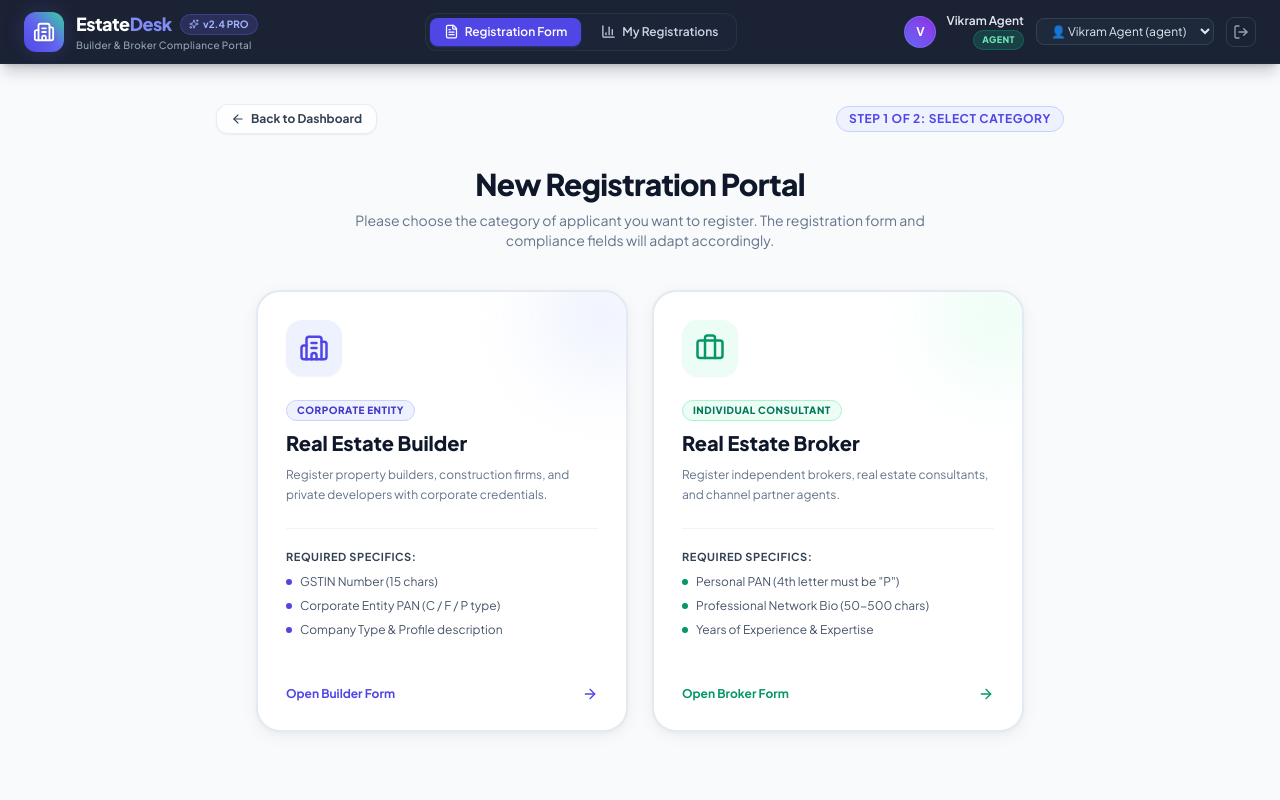
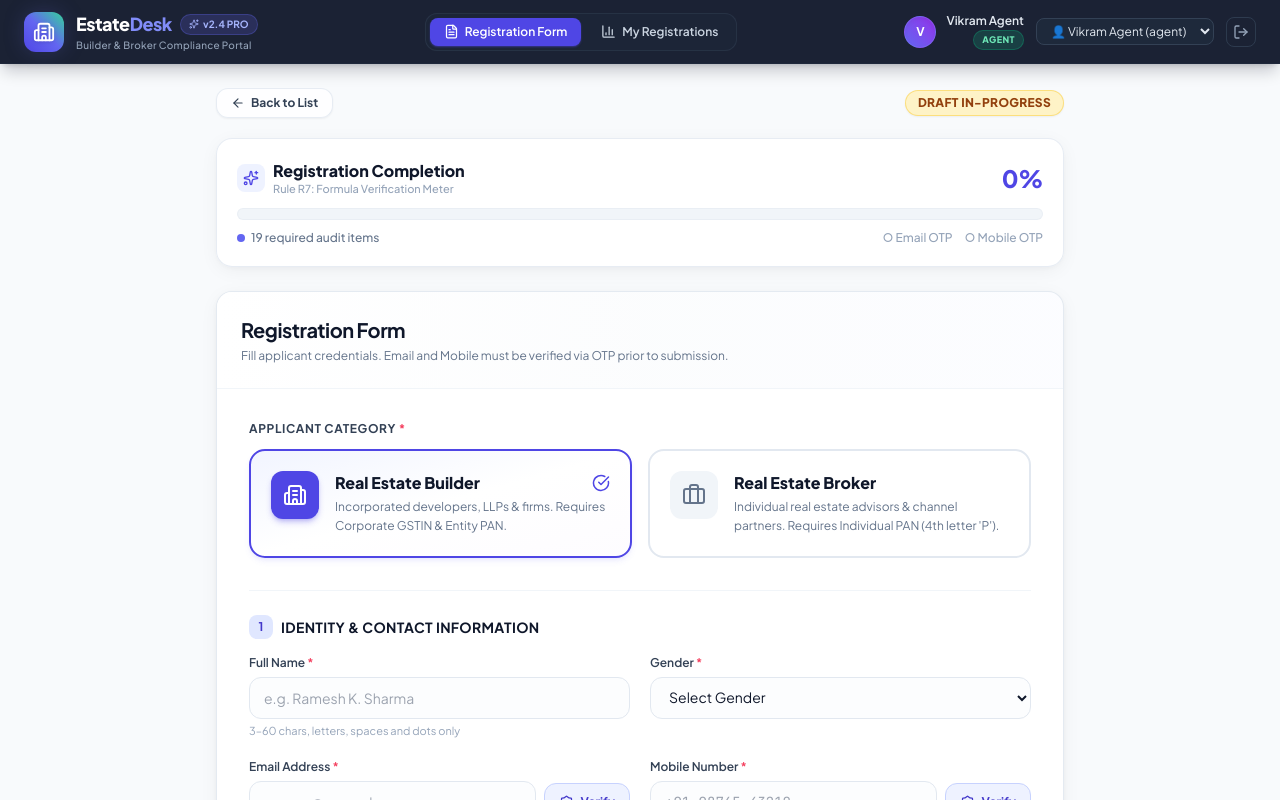
Before and after one commit to Bharat8533/Propcid-Assignment, a React (Vite) app in the folder frontend/: page / in a window 1280 px wide. Shown: the top 800 px of the page. Built offline with nearby package versions, Linux system fonts and the light colour scheme.

Commit message:
revert: restore previous single-page unified registration form UI

```diff
--- a/frontend/src/pages/RegistrationPage.jsx
+++ b/frontend/src/pages/RegistrationPage.jsx
@@ -1,8 +1,7 @@
 import React, { useState, useEffect, useMemo } from 'react';
 import {
   Building2, Briefcase, CheckCircle2, Save, Send,
-  Trash2, ShieldCheck, ArrowLeft, RefreshCw, Lock, Sparkles, Check, CheckCircle,
-  ArrowRight, ChevronRight, HelpCircle
+  Trash2, ShieldCheck, ArrowLeft, RefreshCw, Lock, Sparkles, Check, CheckCircle
 } from 'lucide-react';
 import {
   INDIAN_STATES_AND_UTS,
@@ -23,7 +22,7 @@ import OtpModal from '../components/OtpModal';
 import DeleteModal from '../components/DeleteModal';
 
 const INITIAL_FORM = {
-  user_type: '', // Empty initially so agent picks category first
+  user_type: 'builder',
   // Common (12)
   full_name: '',
   email: '',
@@ -157,17 +156,8 @@ export default function RegistrationPage({
     }
   };
 
-  const handleSelectCategory = (type) => {
-    if (isReadOnly) return;
-    setFormData((prev) => ({
-      ...prev,
-      user_type: type
-    }));
-    setIsDirty(true);
-  };
-
-  const handleSwitchCategory = () => {
-    if (isReadOnly) return;
+  const handleTypeSwitch = (newType) => {
+    if (isReadOnly || formData.user_type === newType) return;
 
     const hasSpecificData =
       (formData.user_type === 'broker' && (formData.pan_number || formData.about)) ||
@@ -176,14 +166,15 @@ export default function RegistrationPage({
 
     if (hasSpecificData) {
       const confirmSwitch = window.confirm(
-        `Switching category will discard all ${formData.user_type}-specific data. Continue?`
+        `Switching to ${newType.toUpperCase()} will discard existing ${formData.user_type} specific fields. Continue?`
       );
       if (!confirmSwitch) return;
     }
 
+    setIsDirty(true);
     setFormData((prev) => ({
       ...prev,
-      user_type: '',
+      user_type: newType,
       pan_number: '',
       about: '',
       company_name: '',
@@ -191,6 +182,7 @@ export default function RegistrationPage({
       gst_number: '',
       about_company: ''
     }));
+
     setErrors({});
   };
 
@@ -388,143 +380,12 @@ export default function RegistrationPage({
     );
   }
 
-  // =========================================================================
-  // STEP 1: CATEGORY SELECTION SCREEN (When user_type is not yet selected)
-  // =========================================================================
-  if (!formData.user_type) {
-    return (
-      <div className="max-w-4xl mx-auto px-4 sm:px-6 py-10 pb-20">
-        <div className="flex items-center justify-between mb-8">
-          <button
-            className="px-3.5 py-1.5 rounded-xl border border-slate-200/80 bg-white/80 text-slate-700 text-xs font-bold hover:bg-white shadow-sm flex items-center gap-1.5 transition-all"
-            onClick={onNavigateBack}
-          >
-            <ArrowLeft size={14} />
-            <span>Back to Dashboard</span>
-          </button>
-
-          <span className="text-xs font-bold uppercase tracking-wider text-indigo-600 bg-indigo-50 border border-indigo-200 px-3 py-1 rounded-full">
-            Step 1 of 2: Select Category
-          </span>
-        </div>
-
-        <div className="text-center max-w-xl mx-auto mb-10">
-          <h1 className="text-3xl font-black text-slate-900 tracking-tight">
-            New Registration Portal
-          </h1>
-          <p className="text-sm text-slate-500 mt-2">
-            Please choose the category of applicant you want to register. The registration form and compliance fields will adapt accordingly.
-          </p>
-        </div>
-
-        {/* Category Choice Cards */}
-        <div className="grid grid-cols-1 md:grid-cols-2 gap-6 max-w-3xl mx-auto">
-          {/* BUILDER CARD */}
-          <div
-            onClick={() => handleSelectCategory('builder')}
-            className="bg-white border-2 border-slate-200/90 hover:border-indigo-600 rounded-3xl p-7 shadow-card hover:shadow-card-hover cursor-pointer transition-all group flex flex-col justify-between relative overflow-hidden"
-          >
-            <div className="absolute top-0 right-0 w-32 h-32 bg-indigo-50 rounded-full blur-2xl -mr-10 -mt-10 group-hover:scale-150 transition-transform" />
-
-            <div className="relative">
-              <div className="w-14 h-14 rounded-2xl bg-indigo-50 text-indigo-600 group-hover:bg-indigo-600 group-hover:text-white flex items-center justify-center transition-colors shadow-sm mb-5">
-                <Building2 size={30} />
-              </div>
-
-              <div className="inline-flex items-center gap-1 px-2.5 py-0.5 rounded-full text-[10px] font-extrabold uppercase tracking-wider bg-indigo-50 text-indigo-700 border border-indigo-200 mb-2">
-                Corporate Entity
-              </div>
-
-              <h2 className="text-xl font-black text-slate-900 group-hover:text-indigo-600 transition-colors">
-                Real Estate Builder
-              </h2>
-              <p className="text-xs text-slate-500 mt-2 leading-relaxed">
-                Register property builders, construction firms, and private developers with corporate credentials.
-              </p>
-
-              <div className="mt-6 pt-5 border-t border-slate-100 space-y-2">
-                <div className="text-[11px] font-bold text-slate-700 uppercase tracking-wider">Required Specifics:</div>
-                <div className="text-xs text-slate-600 flex items-center gap-2">
-                  <span className="w-1.5 h-1.5 rounded-full bg-indigo-600"></span>
-                  <span>GSTIN Number (15 chars)</span>
-                </div>
-                <div className="text-xs text-slate-600 flex items-center gap-2">
-                  <span className="w-1.5 h-1.5 rounded-full bg-indigo-600"></span>
-                  <span>Corporate Entity PAN (C / F / P type)</span>
-                </div>
-                <div className="text-xs text-slate-600 flex items-center gap-2">
-                  <span className="w-1.5 h-1.5 rounded-full bg-indigo-600"></span>
-                  <span>Company Type &amp; Profile description</span>
-                </div>
-              </div>
-            </div>
-
-            <div className="mt-8 pt-4 flex items-center justify-between text-indigo-600 font-bold text-xs group-hover:translate-x-1 transition-transform">
-              <span>Open Builder Form</span>
-              <ArrowRight size={16} />
-            </div>
-          </div>
-
-          {/* BROKER CARD */}
-          <div
-            onClick={() => handleSelectCategory('broker')}
-            className="bg-white border-2 border-slate-200/90 hover:border-emerald-600 rounded-3xl p-7 shadow-card hover:shadow-card-hover cursor-pointer transition-all group flex flex-col justify-between relative overflow-hidden"
-          >
-            <div className="absolute top-0 right-0 w-32 h-32 bg-emerald-50 rounded-full blur-2xl -mr-10 -mt-10 group-hover:scale-150 transition-transform" />
-
-            <div className="relative">
-              <div className="w-14 h-14 rounded-2xl bg-emerald-50 text-emerald-600 group-hover:bg-emerald-600 group-hover:text-white flex items-center justify-center transition-colors shadow-sm mb-5">
-                <Briefcase size={30} />
-              </div>
-
-              <div className="inline-flex items-center gap-1 px-2.5 py-0.5 rounded-full text-[10px] font-extrabold uppercase tracking-wider bg-emerald-50 text-emerald-700 border border-emerald-200 mb-2">
-                Individual Consultant
-              </div>
-
-              <h2 className="text-xl font-black text-slate-900 group-hover:text-emerald-600 transition-colors">
-                Real Estate Broker
-              </h2>
-              <p className="text-xs text-slate-500 mt-2 leading-relaxed">
-                Register independent brokers, real estate consultants, and channel partner agents.
-              </p>
-
-              <div className="mt-6 pt-5 border-t border-slate-100 space-y-2">
-                <div className="text-[11px] font-bold text-slate-700 uppercase tracking-wider">Required Specifics:</div>
-                <div className="text-xs text-slate-600 flex items-center gap-2">
-                  <span className="w-1.5 h-1.5 rounded-full bg-emerald-600"></span>
-                  <span>Personal PAN (4th letter must be "P")</span>
-                </div>
-                <div className="text-xs text-slate-600 flex items-center gap-2">
-                  <span className="w-1.5 h-1.5 rounded-full bg-emerald-600"></span>
-                  <span>Professional Network Bio (50-500 chars)</span>
-                </div>
-                <div className="text-xs text-slate-600 flex items-center gap-2">
-                  <span className="w-1.5 h-1.5 rounded-full bg-emerald-600"></span>
-                  <span>Years of Experience &amp; Expertise</span>
-                </div>
-              </div>
-            </div>
-
-            <div className="mt-8 pt-4 flex items-center justify-between text-emerald-600 font-bold text-xs group-hover:translate-x-1 transition-transform">
-              <span>Open Broker Form</span>
-              <ArrowRight size={16} />
-            </div>
-          </div>
-        </div>
-      </div>
-    );
-  }
-
-  // =========================================================================
-  // STEP 2: CATEGORY-SPECIFIC FORM SCREEN
-  // =========================================================================
   return (
     <div className="max-w-4xl mx-auto px-4 sm:px-6 py-6 pb-20">
       {/* Top Breadcrumb & Status Navigation */}
       <div className="flex items-center justify-between mb-5 flex-wrap gap-3">
-        <div className="flex items-center gap-2">
         <button
-            className="px-3 py-1.5 rounded-xl border border-slate-200/80 bg-white/80 backdrop-blur-sm text-slate-700 text-xs font-bold hover:bg-white shadow-sm flex items-center gap-1.5 transition-all"
+          className="px-3.5 py-1.5 rounded-xl border border-slate-200/80 bg-white/80 backdrop-blur-sm text-slate-700 text-xs font-bold hover:bg-white hover:border-slate-300 shadow-sm flex items-center gap-1.5 transition-all"
           onClick={() => {
             if (isDirty && formData.status !== 'submitted') {
               if (window.confirm('You have unsaved changes. Leave anyway?')) {
@@ -536,18 +397,8 @@ export default function RegistrationPage({
           }}
         >
           <ArrowLeft size={14} />
-            <span>Dashboard</span>
+          <span>Back to List</span>
         </button>
-
-          {!isReadOnly && (
-            <button
-              onClick={handleSwitchCategory}
-              className="text-xs font-semibold text-indigo-600 hover:text-indigo-800 bg-indigo-50 hover:bg-indigo-100 px-3 py-1.5 rounded-xl transition-colors"
-            >
-              ← Change Category
-            </button>
-          )}
-        </div>
 
         <div className="flex items-center gap-3">
           {formData.id && (
@@ -582,18 +433,16 @@ export default function RegistrationPage({
       {/* Sticky Completion Bar Header */}
       <div className="bg-white/90 backdrop-blur-md border border-slate-200/80 rounded-2xl shadow-card p-5 mb-6">
         <div className="flex justify-between items-center mb-2">
-          <div className="flex items-center gap-3">
-            <div className={`w-8 h-8 rounded-xl flex items-center justify-center text-white ${
-              formData.user_type === 'builder' ? 'bg-indigo-600 shadow-sm shadow-indigo-600/30' : 'bg-emerald-600 shadow-sm shadow-emerald-600/30'
-            }`}>
-              {formData.user_type === 'builder' ? <Building2 size={18} /> : <Briefcase size={18} />}
+          <div className="flex items-center gap-2">
+            <div className="w-7 h-7 rounded-lg bg-indigo-50 flex items-center justify-center text-indigo-600">
+              <Sparkles size={16} />
             </div>
             <div>
-              <span className="font-extrabold text-slate-900 text-sm sm:text-base capitalize">
-                {formData.user_type} Registration Form
+              <span className="font-extrabold text-slate-900 text-sm sm:text-base">
+                Registration Completion
               </span>
               <span className="text-[11px] text-slate-400 block -mt-0.5 font-medium">
-                Rule R7: Completion Meter
+                Rule R7: Formula Verification Meter
               </span>
             </div>
           </div>
@@ -639,26 +488,81 @@ export default function RegistrationPage({
       {/* Main Registration Card */}
       <div className="bg-white border border-slate-200/90 rounded-2xl shadow-card overflow-hidden">
         {/* Card Header */}
-        <div className="p-6 border-b border-slate-100 bg-gradient-to-r from-white via-slate-50/50 to-indigo-50/20 flex items-center justify-between">
-          <div>
-            <h2 className="text-xl font-bold text-slate-900 tracking-tight capitalize">
-              {formData.user_type} Details
-            </h2>
+        <div className="p-6 border-b border-slate-100 bg-gradient-to-r from-white via-slate-50/50 to-indigo-50/20">
+          <h2 className="text-xl font-bold text-slate-900 tracking-tight">Registration Form</h2>
           <p className="text-xs text-slate-500 mt-1">
-              Please enter valid applicant information. Email and Mobile require dummy OTP verification (`123456`).
+            Fill applicant credentials. Email and Mobile must be verified via OTP prior to submission.
           </p>
-          </div>
-          <span className={`hidden sm:inline-flex items-center gap-1.5 px-3 py-1 rounded-full text-xs font-bold capitalize ${
-            formData.user_type === 'builder' ? 'bg-indigo-50 text-indigo-700 border border-indigo-200' : 'bg-emerald-50 text-emerald-700 border border-emerald-200'
-          }`}>
-            {formData.user_type === 'builder' ? <Building2 size={13} /> : <Briefcase size={13} />}
-            {formData.user_type} Profile
-          </span>
         </div>
 
         <div className="p-6 sm:p-8 space-y-8">
+          {/* USER TYPE SELECTOR TABS */}
+          <div>
+            <label className="text-xs font-bold text-slate-700 uppercase tracking-wider block mb-3">
+              Applicant Category <span className="text-rose-500">*</span>
+            </label>
+            <div className="grid grid-cols-1 sm:grid-cols-2 gap-4">
+              <button
+                type="button"
+                className={`relative p-5 rounded-2xl border-2 text-left flex items-start gap-4 transition-all ${
+                  formData.user_type === 'builder'
+                    ? 'border-indigo-600 bg-gradient-to-br from-indigo-50/80 via-white to-purple-50/30 shadow-md shadow-indigo-500/10'
+                    : 'border-slate-200 bg-white hover:border-slate-300 hover:bg-slate-50/50'
+                }`}
+                onClick={() => handleTypeSwitch('builder')}
+                disabled={isReadOnly}
+              >
+                <div className={`w-12 h-12 rounded-xl flex items-center justify-center shrink-0 ${
+                  formData.user_type === 'builder' ? 'bg-indigo-600 text-white shadow-md shadow-indigo-600/30' : 'bg-slate-100 text-slate-500'
+                }`}>
+                  <Building2 size={24} />
+                </div>
+                <div className="flex-1">
+                  <div className="flex items-center justify-between">
+                    <span className="font-extrabold text-slate-900 text-base">Real Estate Builder</span>
+                    {formData.user_type === 'builder' && (
+                      <CheckCircle size={18} className="text-indigo-600" />
+                    )}
+                  </div>
+                  <span className="text-xs text-slate-500 mt-0.5 block leading-relaxed font-normal">
+                    Incorporated developers, LLPs &amp; firms. Requires Corporate GSTIN &amp; Entity PAN.
+                  </span>
+                </div>
+              </button>
+
+              <button
+                type="button"
+                className={`relative p-5 rounded-2xl border-2 text-left flex items-start gap-4 transition-all ${
+                  formData.user_type === 'broker'
+                    ? 'border-indigo-600 bg-gradient-to-br from-indigo-50/80 via-white to-purple-50/30 shadow-md shadow-indigo-500/10'
+                    : 'border-slate-200 bg-white hover:border-slate-300 hover:bg-slate-50/50'
+                }`}
+                onClick={() => handleTypeSwitch('broker')}
+                disabled={isReadOnly}
+              >
+                <div className={`w-12 h-12 rounded-xl flex items-center justify-center shrink-0 ${
+                  formData.user_type === 'broker' ? 'bg-indigo-600 text-white shadow-md shadow-indigo-600/30' : 'bg-slate-100 text-slate-500'
+                }`}>
+                  <Briefcase size={24} />
+                </div>
+                <div className="flex-1">
+                  <div className="flex items-center justify-between">
+                    <span className="font-extrabold text-slate-900 text-base">Real Estate Broker</span>
+                    {formData.user_type === 'broker' && (
+                      <CheckCircle size={18} className="text-indigo-600" />
+                    )}
+                  </div>
+                  <span className="text-xs text-slate-500 mt-0.5 block leading-relaxed font-normal">
+                    Individual real estate advisors &amp; channel partners. Requires Individual PAN (4th letter 'P').
+                  </span>
+                </div>
+              </button>
+            </div>
+            {errors.user_type && <span className="text-xs text-rose-600 font-semibold mt-1.5 block">{errors.user_type}</span>}
+          </div>
+
           {/* SECTION 1: COMMON DETAILS */}
-          <div>
+          <div className="border-t border-slate-100 pt-6">
             <div className="flex items-center gap-2 mb-4">
               <span className="w-6 h-6 rounded-lg bg-indigo-100 text-indigo-700 text-xs font-bold flex items-center justify-center">1</span>
               <h3 className="text-sm font-bold text-slate-900 uppercase tracking-wide">
@@ -1063,7 +967,7 @@ export default function RegistrationPage({
             /* BROKER ONLY FIELDS (2) */
             <div className="border-t border-slate-100 pt-6">
               <div className="flex items-center gap-2 mb-4">
-                <span className="w-6 h-6 rounded-lg bg-emerald-100 text-emerald-700 text-xs font-bold flex items-center justify-center">4</span>
+                <span className="w-6 h-6 rounded-lg bg-indigo-100 text-indigo-700 text-xs font-bold flex items-center justify-center">4</span>
                 <h3 className="text-sm font-bold text-slate-900 uppercase tracking-wide">
                   Broker Specific Mandates
                 </h3>
```
Lines whose indentation alone changed are shown as unchanged.
